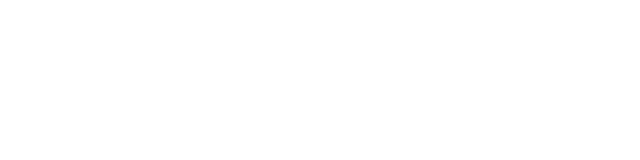
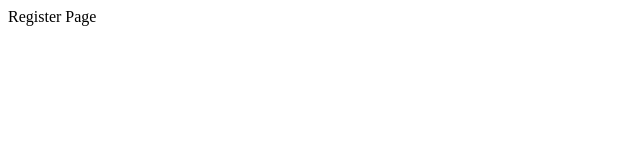
Before and after one commit to Algo-King/AlgoKing, a React app: page /register in a window 1280 px wide. Shown: the top 160 px of the page, without its empty margins (0-640 px from the left). Built offline with nearby package versions, Linux system fonts and the light colour scheme.

Commit message:
router page setup

```diff
--- a/client/App.js
+++ b/client/App.js
@@ -9,10 +9,11 @@
   <Router>
     <Fragment>
       <Route exact path="/" component={Login} />
-      <Route exact path="/register" component={Home} />
-      <Route exact path="/Leaderboard" component={Home} />
-      <Route exact path="/Register" component={Home} />
+      <Route exact path="/register" component={Register} />
+      <Route exact path="/leaderboard" component={Leaderboard} />
+      <Route exact path="/home" component={Home} />
     </Fragment>
   </Router>
 );
+
 export default App;
--- a/client/layout/Home.js
+++ b/client/layout/Home.js
@@ -1,5 +1,7 @@
 import React from "react";
 
-export const Home = () => {
+const Home = () => {
   return <div>Home Page</div>;
 };
+
+export default Home;
--- a/client/layout/Leaderboard.js
+++ b/client/layout/Leaderboard.js
@@ -1,5 +1,7 @@
 import React from "react";
 
-export const Leaderboard = () => {
+const Leaderboard = () => {
   return <div>Leaderboard</div>;
 };
+
+export default Leaderboard;
--- a/client/layout/Login.js
+++ b/client/layout/Login.js
@@ -1,5 +1,7 @@
 import React from "react";
 
-export const Login = () => {
+const Login = () => {
   return <div>login</div>;
 };
+
+export default Login;
--- a/client/layout/Register.js
+++ b/client/layout/Register.js
@@ -1,5 +1,7 @@
 import React from "react";
 
-export const Register = () => {
-  return <div>register</div>;
+const Register = () => {
+  return <div>Register Page</div>;
 };
+
+export default Register;
```
